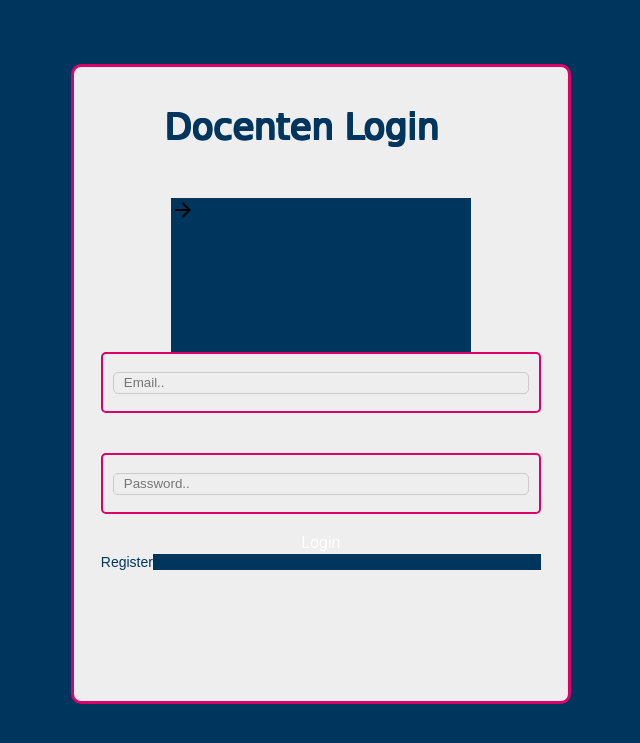
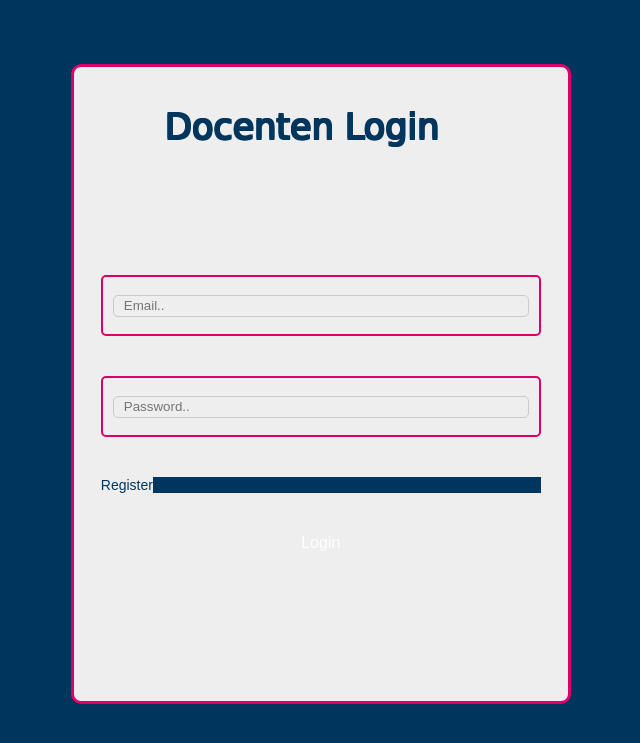
Before and after one commit to SefvandenHeurik/API-systeem, a PHP site: page /inlogdocent.php in a window 1280 px wide. Shown: the top 743 px of the page, without its empty margins (326-966 px from the left). Run offline with PHP 8.4, Linux system fonts and the light colour scheme; the visitor is signed in with stand-in values (Sample User, id 1).

Commit message:
Update inlogdocent.php

```diff
--- a/inlogdocent.php
+++ b/inlogdocent.php
@@ -57,13 +57,7 @@ if (isset($_POST['submit'])) {
             <p>Docenten Login</p>
         </div>
 
-        <div class="icon">
-            <svg>
-                <path d="M0 0h24v24H0z" fill="none"></path>
-                <path d="M16.172 11l-5.364-5.364 1.414-1.414L20 12l-7.778 7.778-1.414-1.414L16.172 13H4v-2z"
-                    fill="currentColor"></path>
-            </svg>
-        </div>
+
 
         <?php
         if (isset($error)) {
```
